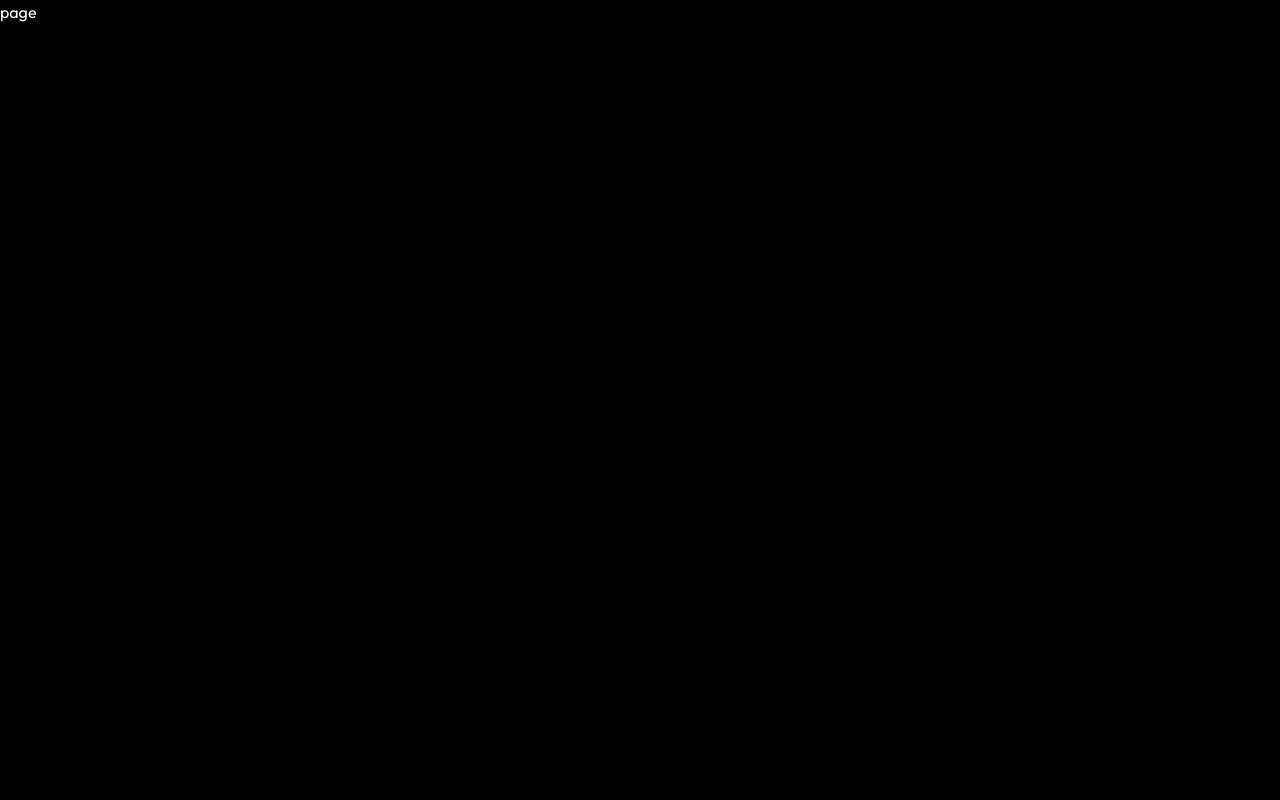
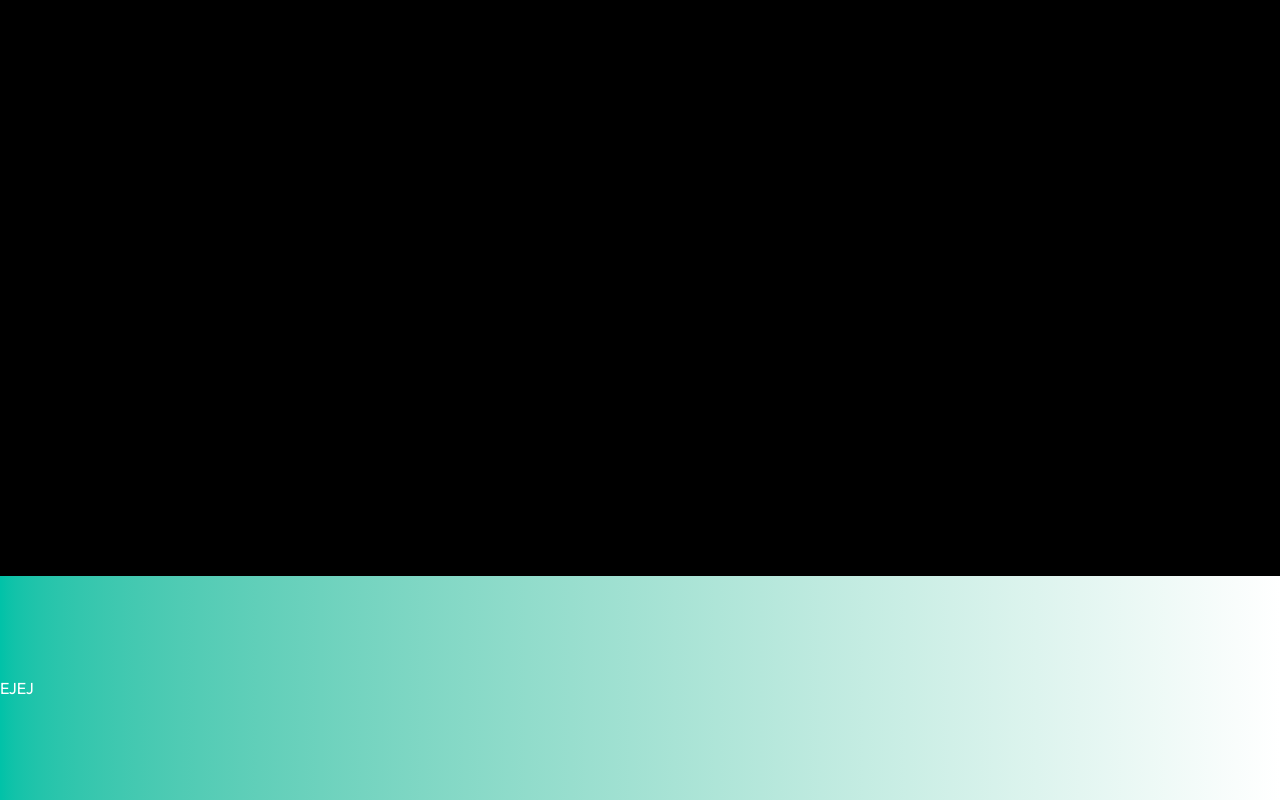
Before and after one commit to dwit-data-society/dwit-data-society.github.io, a Next.js app in the folder front-end/: page / in a window 1280 px wide. Built offline with nearby package versions, Linux system fonts and the light colour scheme.

Commit message:
feat:Added footer component

```diff
--- a/front-end/src/app/page.tsx
+++ b/front-end/src/app/page.tsx
@@ -1,8 +1,27 @@
+
+
+
+
+
+
+
+
+
+
+import Footer from "@/components/Footer";
 
 
 const page = () => {
   return (
-    <div>page</div>
+    <>
+
+
+
+
+
+
+    <Footer/>
+    </>
   )
 }
 
--- /dev/null
+++ b/front-end/src/components/Footer.tsx
@@ -0,0 +1,18 @@
+
+
+const Footer = () => {
+  return (
+    <>
+    <footer className="w-full absolute bottom-0 bg-linear-to-r from-[#00c2a8] to-[#ffff] py-[100px]">
+        <div>
+            <div><img src="" alt="" /> <p>EJEJ</p></div>
+            <div></div>
+            <div></div>
+            <div></div>
+        </div>
+    </footer>
+    </>
+  )
+}
+
+export default Footer
```
